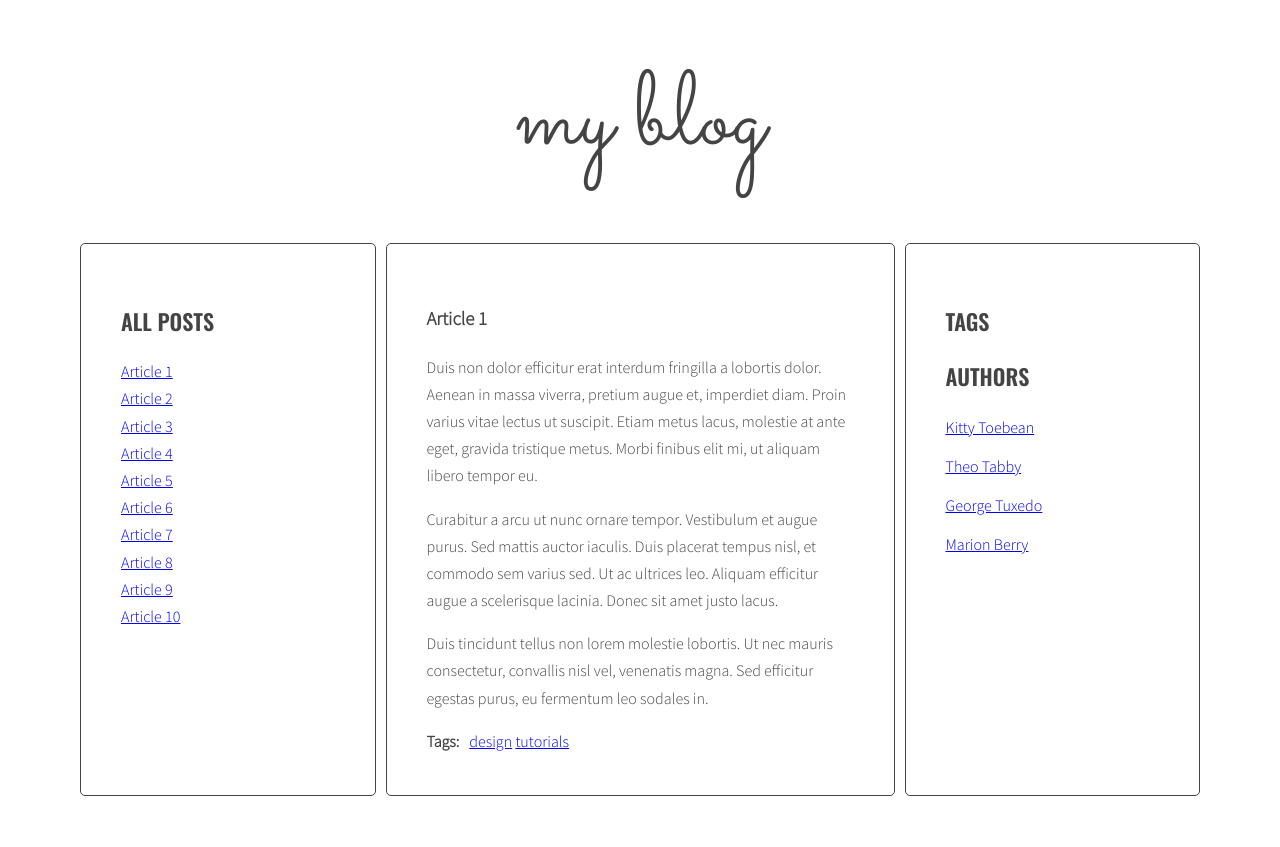
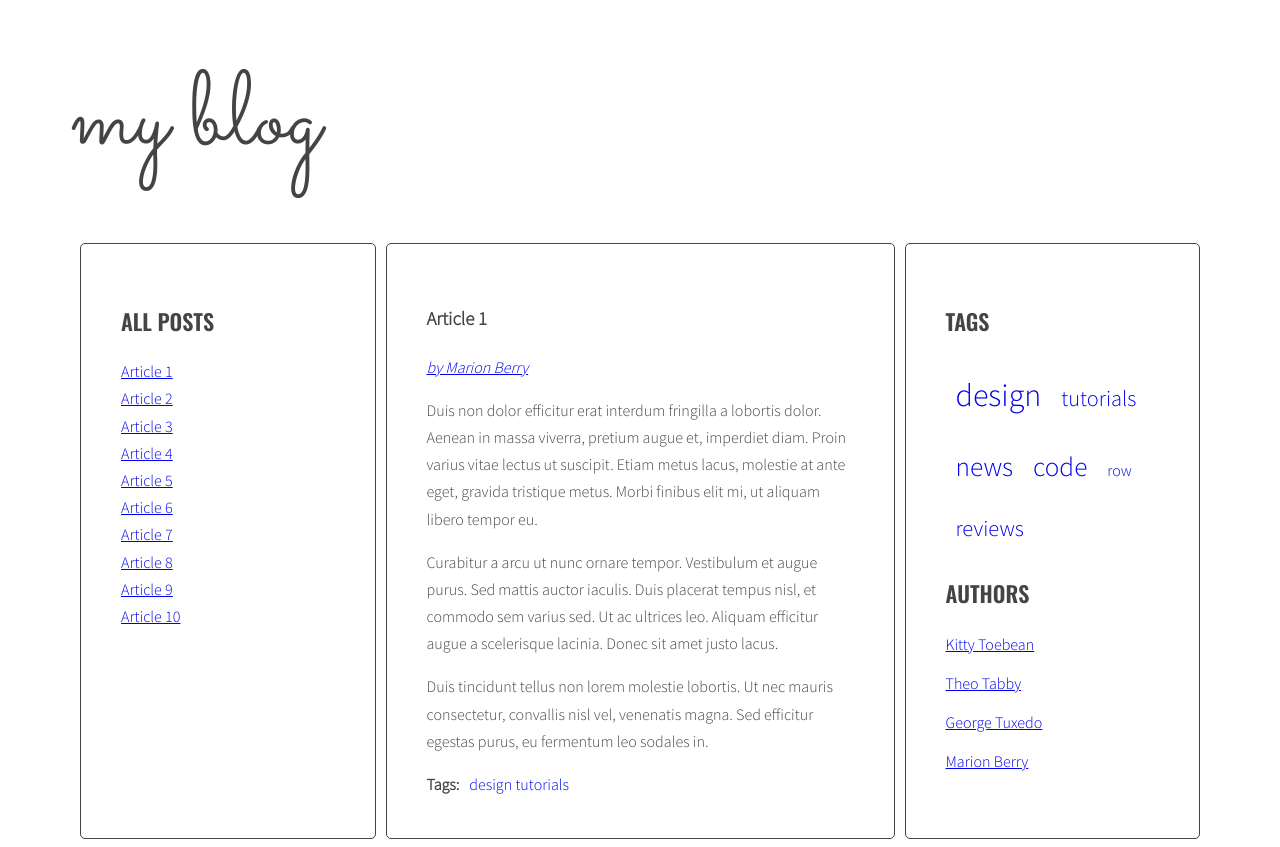
Before and after one commit to Alicja67/javascript-blog, a website: page index.html in a window 1280 px wide. Before the commit the page ends 804 px from the top, so only its background shows below. Drawn offline with nearby package versions, Linux system fonts and the light colour scheme.

Commit message:
Create class for tags->calculateTagClass

```diff
--- a/js/script.js
+++ b/js/script.js
@@ -30,8 +30,8 @@
   optArticleTagSelectors = '.post-tags .list',
   optAuthorSelectors = '.post-author',
   optTagsListSelector = '.tags.list',
-  optCloudClassCount = 5,
-  optCloudClassPrefix = 'tag-size-'
+  optCloudClassCount = 4,
+  optCloudClassPrefix = 'tag-size-';
 
 
   const generateTitleLinks = function(customSelector = ''){
@@ -71,7 +71,11 @@
   }
 
   const calculateClassTag = function(count, params) {
-
+    const normalizedCount = count - params.min;
+    const normalizedMax = params.max - params.min;
+    const percentage = normalizedCount / normalizedMax;
+    const classNumber = Math.floor(percentage* (optCloudClassCount - 1) + 1);
+    return optCloudClassPrefix + classNumber;
   }
 
   const generateTags = function(){
@@ -109,10 +113,14 @@
     /* [NEW] START LOOP: for each tag in allTags: */
     for(let tag in allTags){
       const tagHTML = '<li><a href="#tag-' + tag + '"><span>' + tag + '</span></a></li> ';
-      const tagLinkHTML ='<li>' + calculateTagClass(allTags[tag], tagsParams) + '</li>';
+      // console.log('tagHTML', tagHTML);
+      // const tagLinkHTML ='<li>' + calculateClassTag(allTags[tag], tagsParams) + '</li>';
+      const tagLinkHTML = '<li><a class="' + calculateClassTag(allTags[tag], tagsParams) + '" href="#tag-' + tag + '"><span>' + tag + '</span></a>';
+      /* [NEW] generate code of a link and add it to allTagsHTML */
+      // allTagsHTML += tagHTML + ' (' + allTags[tag] + ') ';
+      allTagsHTML += tagLinkHTML;
       console.log('tagLinkHTML:', tagLinkHTML);
-      /* [NEW] generate code of a link and add it to allTagsHTML */
-      allTagsHTML += tagHTML + ' (' + allTags[tag] + ') ';
+
     }
     console.log('allTagsHTML', allTagsHTML);
     console.log('tagList', tagList);
--- a/sass/style.scss
+++ b/sass/style.scss
@@ -72,7 +72,7 @@ body {
   font-weight: 400;
   font-size: 104px;
   line-height: 1;
-  text-align: center;
+  text-align: left;
 }
 
 /* Lists */
@@ -122,3 +122,26 @@ body {
     margin: 0 10px 0 0;
   }
 }
+
+/* Tags */
+.list.tags li{
+  display: inline-block;
+  margin: 10px;
+}
+a[href^='#tag']{
+text-decoration: none;
+display: inline;
+}
+
+.tag-size-1 {
+  font-size: 100%;
+}
+.tag-size-2 {
+  font-size: 140%;
+}
+.tag-size-3 {
+  font-size: 170%;
+}
+.tag-size-4 {
+  font-size: 200%;
+}
```
Also changed, not shown: css/style.css, 1 other file.
